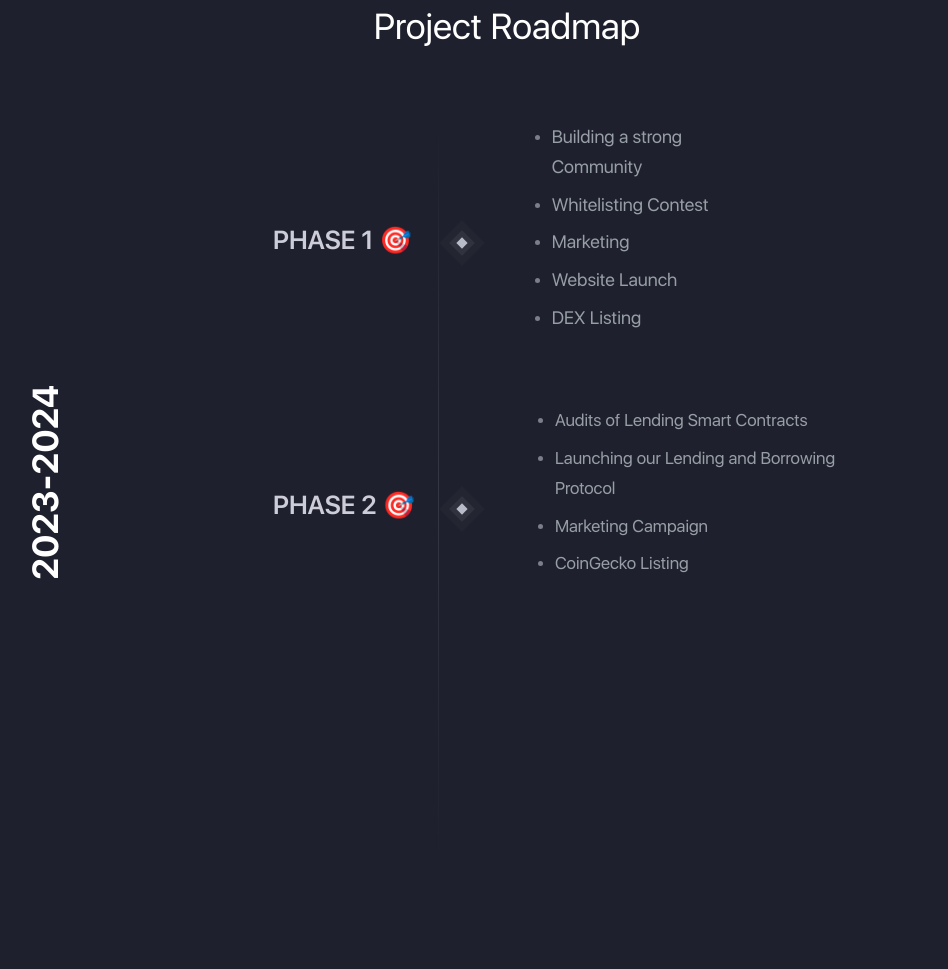
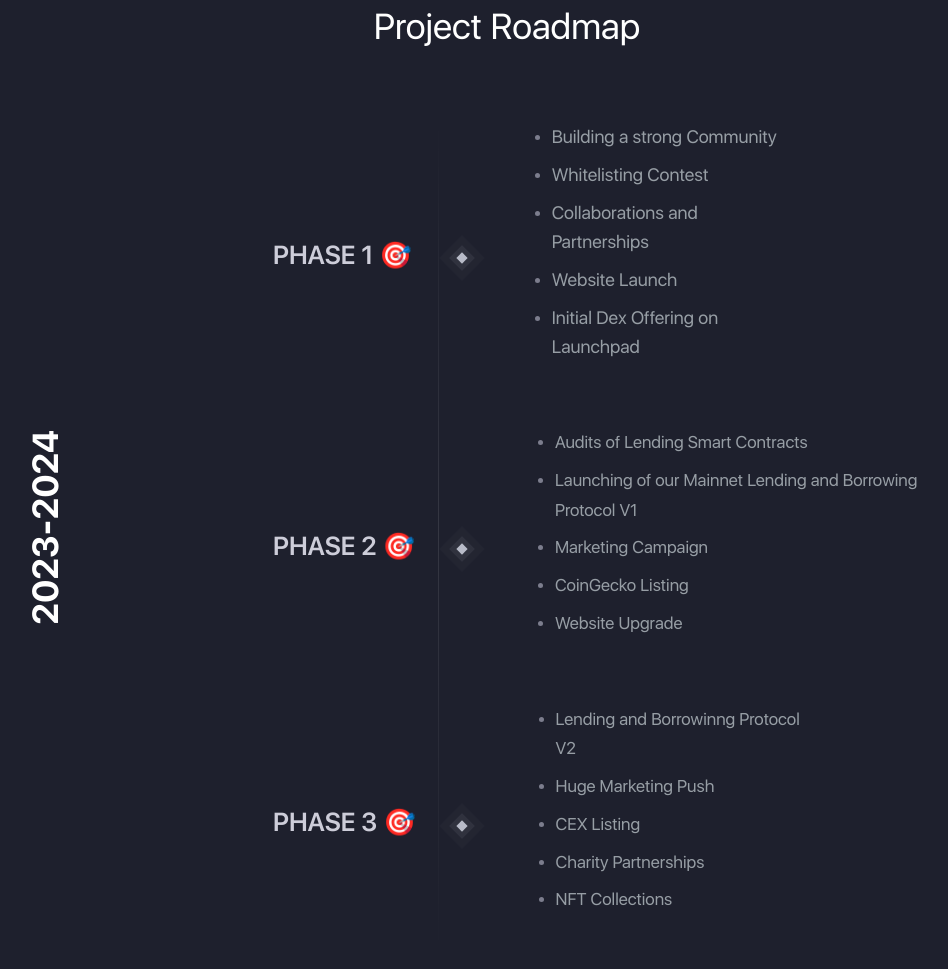
Before and after one commit to ashrafolarinoye/dydx-frontend-clone, a plain HTML site: page index.html in a window 1280 px wide. Shown: the part 4771-5740 px from the top of the page, without its empty margins (133-1081 px from the left). Drawn offline with Linux system fonts and the light colour scheme; some packages are replaced by stand-ins of ours; a script that the page names is missing.

Commit message:
updated roadmap

```diff
--- a/index.html
+++ b/index.html
@@ -530,7 +530,7 @@
                                     <li class="text-color--400">
                                         <p class="h6-font">
 
-                                           Marketing
+                                          Collaborations and Partnerships
 
                                         </p>
                                     </li>
@@ -544,7 +544,7 @@
                                     <li class="text-color--400">
                                         <p class="h6-font">
 
-                                            DEX Listing
+                                           Initial Dex Offering on Launchpad
 
                                         </p>
                                     </li>
@@ -568,7 +568,7 @@
                                     <li class="text-color--400">
                                         <p>
 
-                                           Launching our Lending and Borrowing Protocol
+                                           Launching of our Mainnet Lending and Borrowing Protocol V1
 
                                         </p>
                                     </li>
@@ -583,6 +583,58 @@
                                         <p>
 
                                            CoinGecko Listing
+
+                                        </p>
+                                    </li>
+                                    <li class="text-color--400">
+                                        <p>
+
+                                          Website Upgrade
+
+                                        </p>
+                                    </li>
+                                </ul>
+                            </div>
+                        </div>
+                        <div class="slide mb-1" data-year="2023-2024">
+                            <div class="d-md-flex align-items-md-center">
+                                <div class="mr-5 pr-5 mr-xl-7 pr-xl-7 mb-3 mb-md-0 position-relative">
+                                    <h3 class="slide__title font-size--26 text-color--200 font-w--600">PHASE 3 🎯</h3>
+                                    <span class="d-none d-md-inline-block decor decor--square decor--light"></span>
+                                </div>
+                                <ul class="pl-2 pl-md-0">
+                                    <li class="text-color--400">
+                                        <p>
+
+                                          Lending and Borrowinng Protocol V2
+
+                                        </p>
+                                    </li>
+                                    <li class="text-color--400">
+                                        <p>
+
+                                           Huge Marketing Push
+
+                                        </p>
+                                    </li>
+                                    <li class="text-color--400">
+                                        <p>
+
+                                          CEX Listing
+
+                                        </p>
+                                    </li>
+                                    <li class="text-color--400">
+                                        <p>
+
+                                           Charity Partnerships
+
+                                        </p>
+                                    </li>
+                                    <li class="text-color--400">
+                                        <p>
+
+                                          NFT Collections
 
                                         </p>
                                     </li>
```
